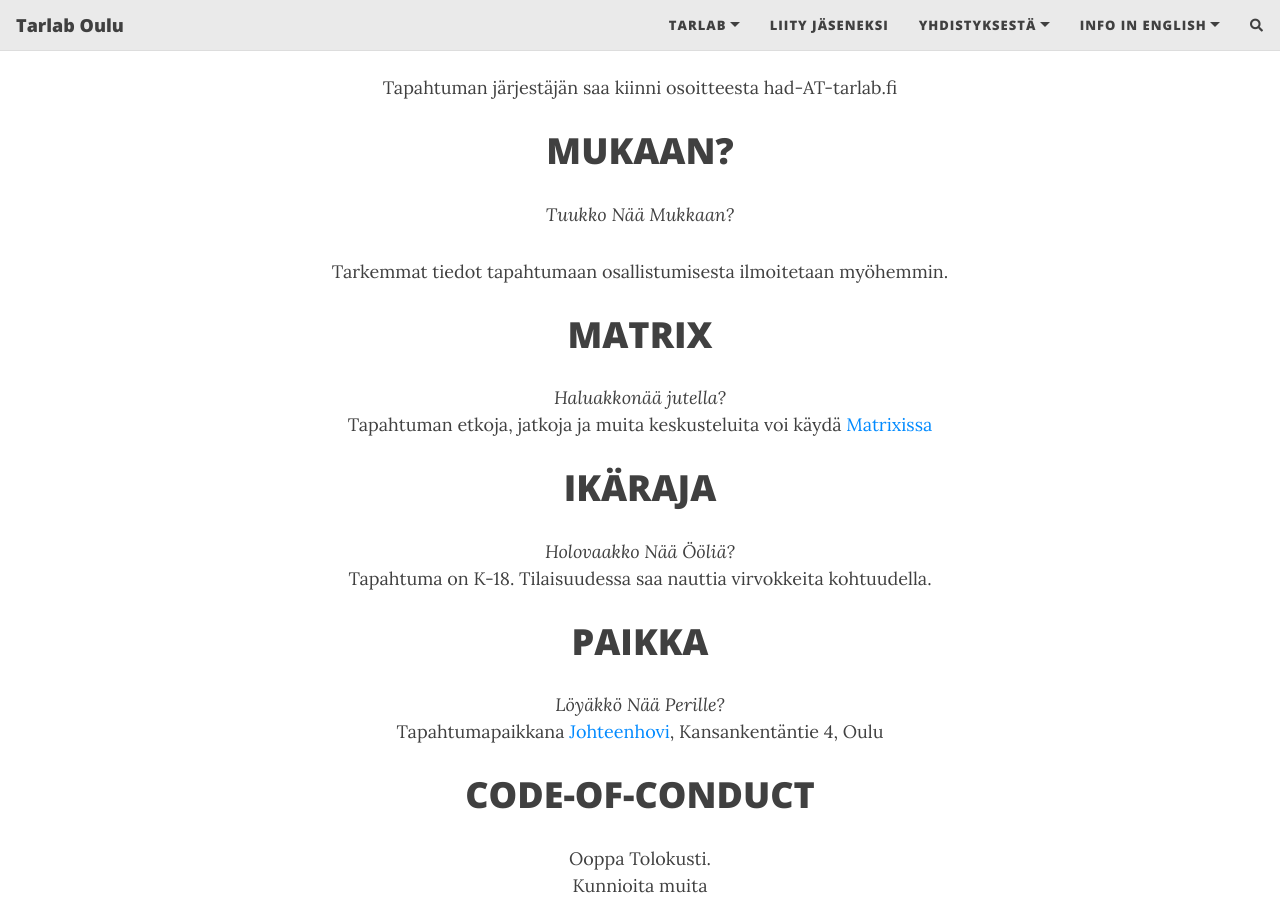
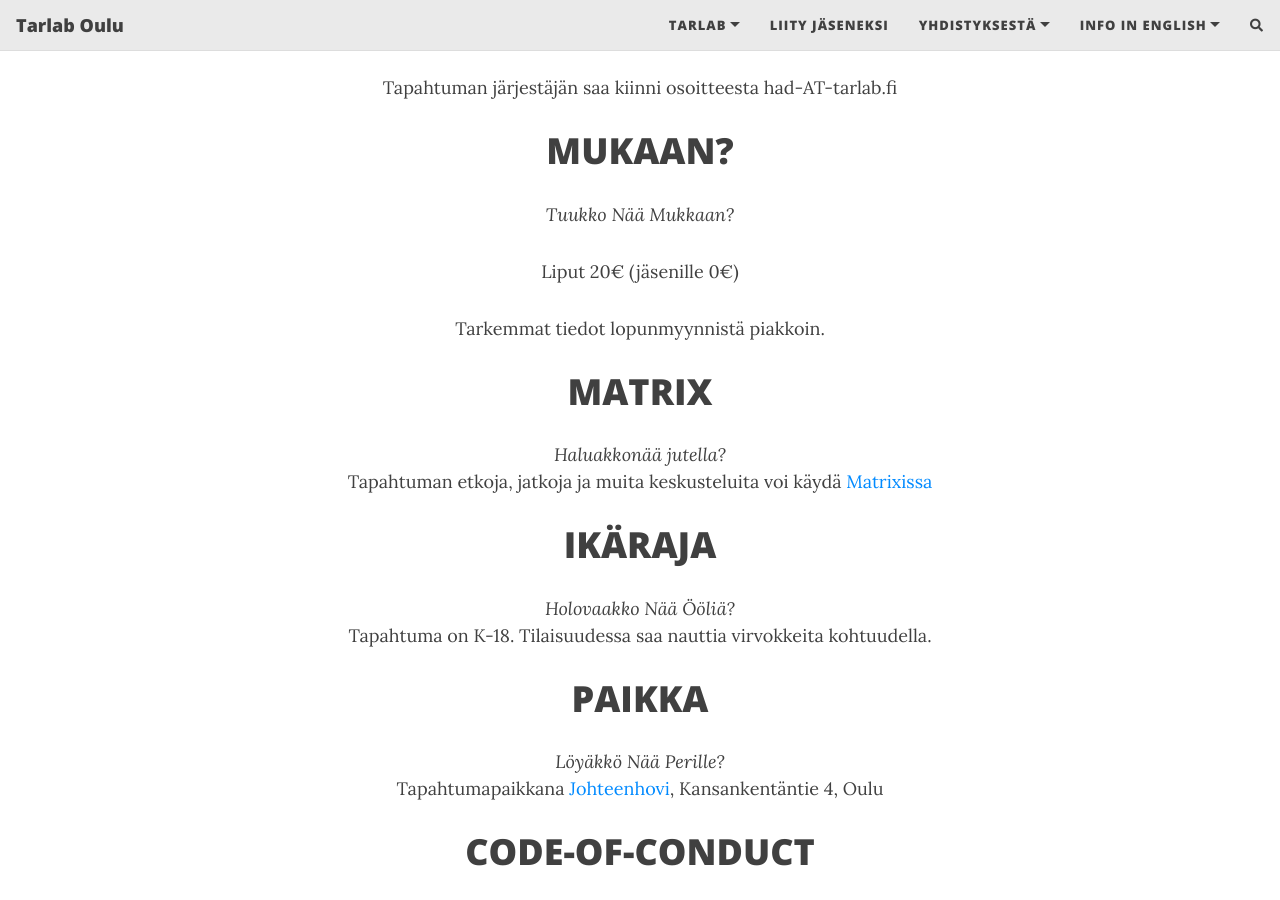
Before and after one commit to Tarlab/tarlab.github.io, a Jekyll site: the page built from _pages/HackAfterDark.md, in a window 1280 px wide and 900 px high, scrolled down 2795 px. Built offline with Jekyll 4.4.1, drawn with Linux system fonts in a browser that asks for light colours; nearby versions of some CDN libraries; comment, search, counter and statistics services are not loaded; some of the changed text lies outside the part shown.

Commit message:
Lipun hinta + aikataulufix

```diff
--- a/_pages/HackAfterDark.md
+++ b/_pages/HackAfterDark.md
@@ -78,7 +78,9 @@
 # MUKAAN?
 *Tuukko Nää Mukkaan?*
 
-Tarkemmat tiedot tapahtumaan osallistumisesta ilmoitetaan myöhemmin.
+Liput 20€ (jäsenille 0€)
+
+Tarkemmat tiedot lopunmyynnistä piakkoin.
 
 # MATRIX
 *Haluakkonää jutella?*
```
Also changed, not shown: other parts of _pages/HackAfterDark.md (+2 -2 lines).
